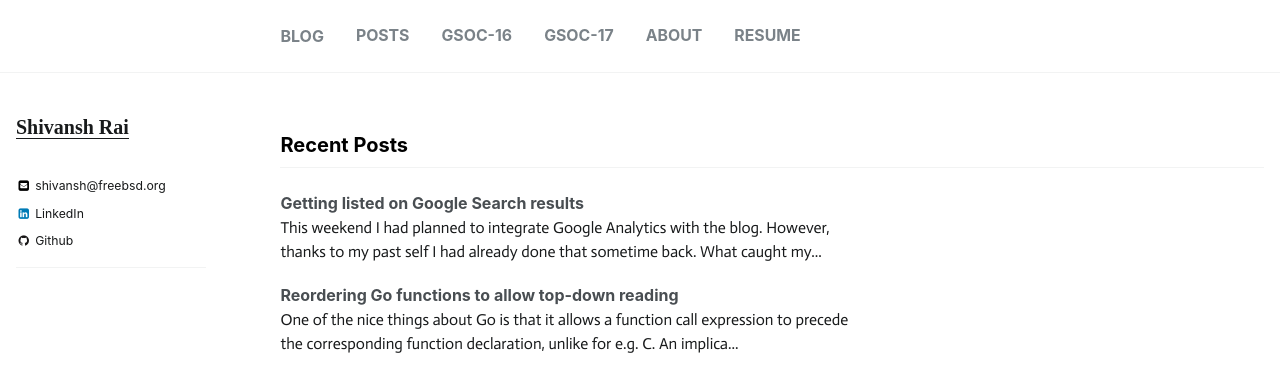
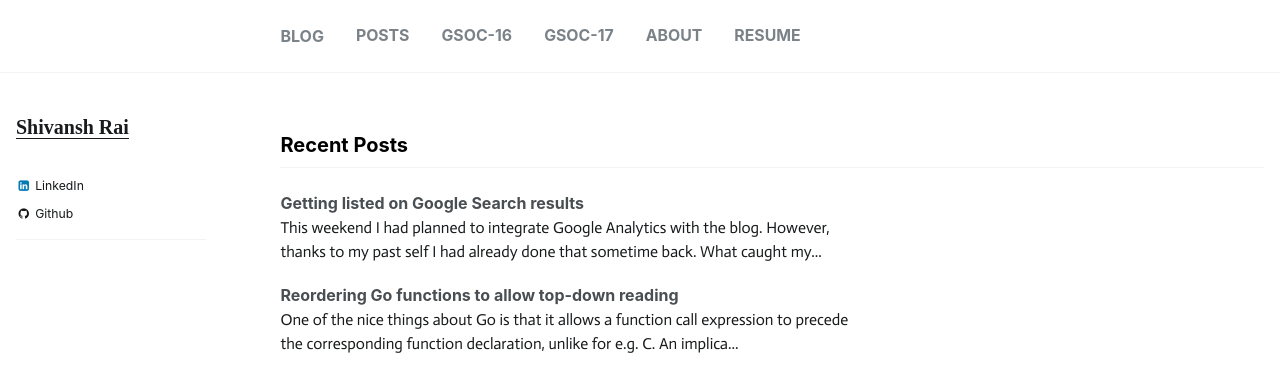
Before and after one commit to shivansh/shivansh.github.io, a Jekyll site: the page built from index.html, in a window 1280 px wide. Shown: the top 370 px of the page. Built offline with Jekyll 4.4.1, drawn with Linux system fonts in a browser that asks for light colours; emoji names are drawn with the system emoji font.

Commit message:
Remove email

```diff
--- a/_config.yml
+++ b/_config.yml
@@ -65,7 +65,7 @@ author:
   # avatar           : "profile.jpeg"
   bio              : ""
   location         :
-  email            : shivansh@freebsd.org
+  email            :
   uri              :
   bitbucket        :
   codepen          :
--- a/_data/ui-text.yml
+++ b/_data/ui-text.yml
@@ -25,7 +25,7 @@ en: &DEFAULT_EN
   feed_label            : "Feed"
   powered_by            : "Powered by"
   website_label         : "Website"
-  email_label           : "shivansh@freebsd.org"
+  email_label           : ""
 en-US:
   <<: *DEFAULT_EN
 en-UK:
```
